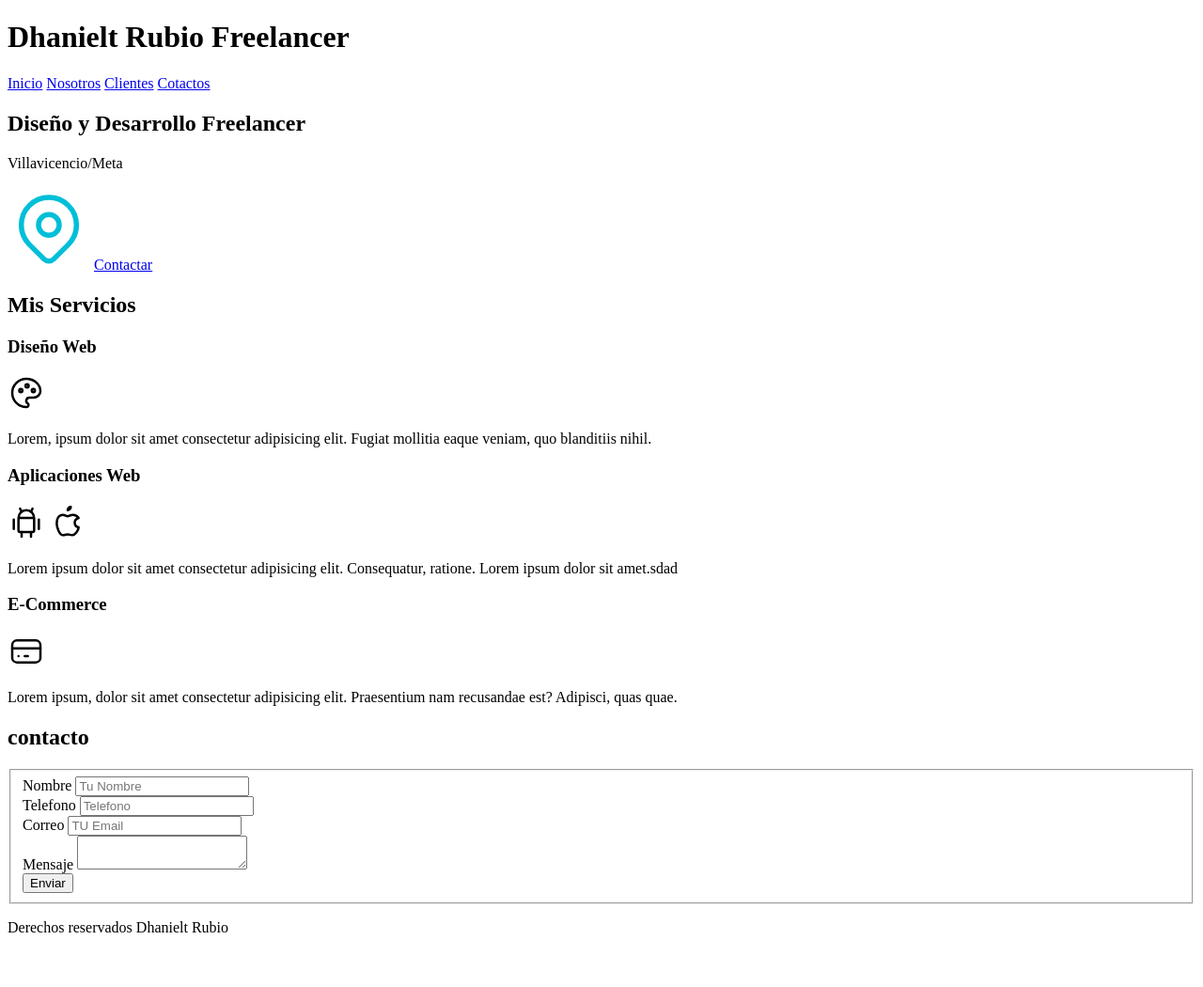
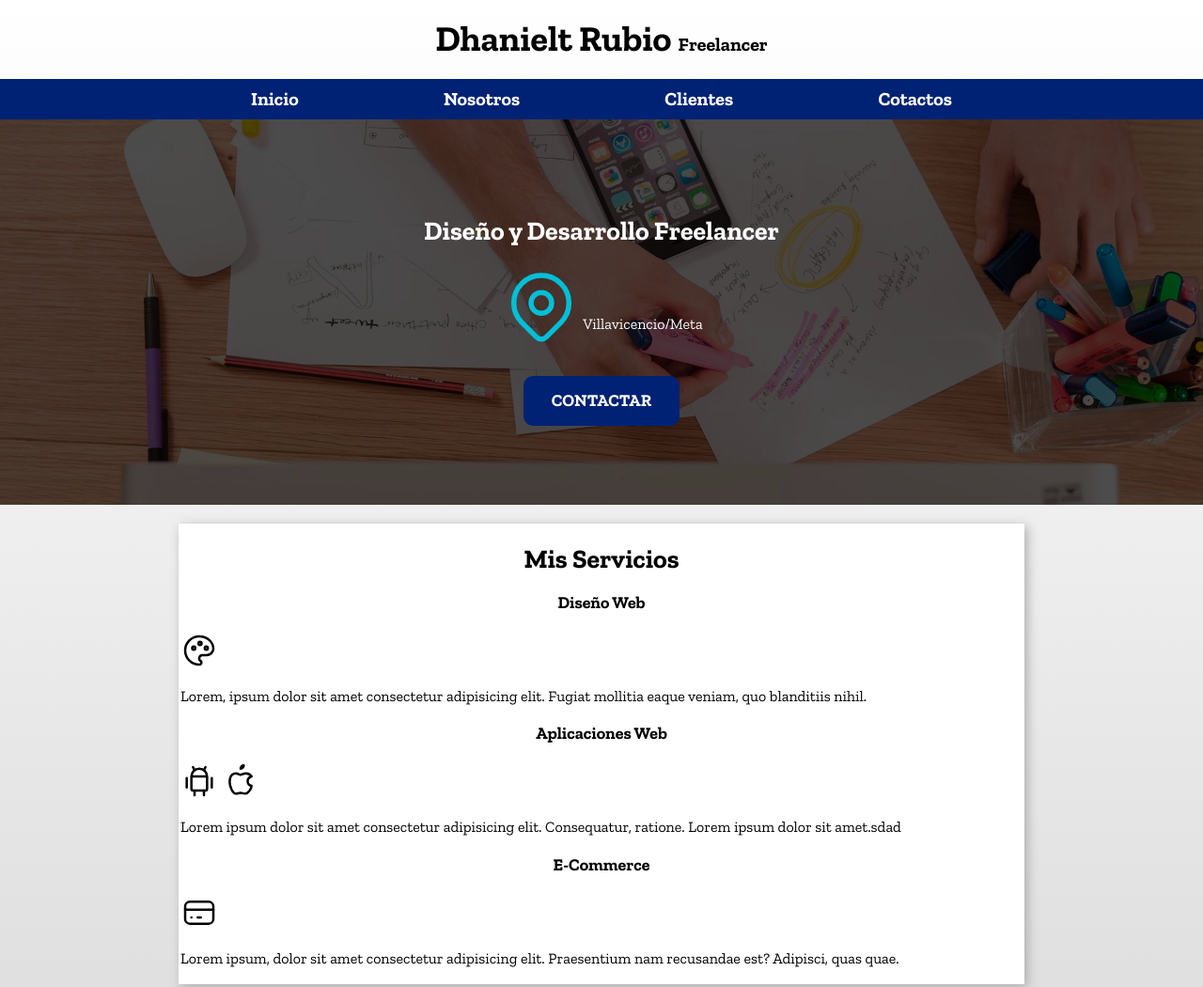
Before and after one commit to dhanielt/PrimeraWeb, a plain HTML site: page index.html in a window 1280 px wide. Shown: the top 1050 px of the page at 94% size. Before the commit the page ends 1012 px from the top, so only its background shows below. Drawn offline with nearby package versions, Linux system fonts and the light colour scheme.

Commit message:
cambios de aspecto grande y todo en orden

```diff
--- a/index.html
+++ b/index.html
@@ -3,36 +3,53 @@
 <head>
     <meta charset="UTF-8">
     <meta name="viewport" content="width=device-width, initial-scale=1.0">
+
+    <link rel="preload" href="styles/normalize.css" as="style">
+    <link rel="stylesheet" href="styles/normalize.css">
+
+    <link rel="preconnect" href="https://fonts.googleapis.com">
+    <link rel="preconnect" href="https://fonts.gstatic.com" crossorigin>
+    <link href="https://fonts.googleapis.com/css2?family=Zilla+Slab:wght@400;700&display=swap" rel="stylesheet">
+
     <link rel="preload" href="styles/style.css" as="style">
-    <link rel="stylesheet" href="styles/styles.css">
+    <link rel="stylesheet" href="styles/style.css">
+
     <title>Proyecto1</title>
 </head>
 
 <body>
 
   <header>
-    <h1>Dhanielt Rubio <Span>Freelancer</Span></h1>
+    <h1 class="titulo">Dhanielt Rubio <Span>Freelancer</Span></h1>
   </header>
-
-  <nav>
+  <div class="navBg">
+    <nav class="navegacionPrincipal contenedor">
       <a href="#">Inicio</a>
       <a href="#">Nosotros</a>
       <a href="#">Clientes</a>
       <a href="#">Cotactos</a>
     </nav>
+  </div>
 
-  <section>
+
+  <section class="hero">
+    <div class="hero-content">
       <h2>Diseño y Desarrollo Freelancer</h2>
-    <p>Villavicencio/Meta</p>
+
+      <div class="ubicacion">
         <svg xmlns="http://www.w3.org/2000/svg" class="icon icon-tabler icon-tabler-map-pin" width="88" height="88" viewBox="0 0 24 24" stroke-width="1.5" stroke="#00bfd8" fill="none" stroke-linecap="round" stroke-linejoin="round">
           <path stroke="none" d="M0 0h24v24H0z" fill="none"/>
           <path d="M9 11a3 3 0 1 0 6 0a3 3 0 0 0 -6 0" />
           <path d="M17.657 16.657l-4.243 4.243a2 2 0 0 1 -2.827 0l-4.244 -4.243a8 8 0 1 1 11.314 0z" />
         </svg>
-    <a href="#">Contactar</a>
+        <p>Villavicencio/Meta</p>
+      </div>
+
+      <a class="boton" href="#">Contactar</a>
+    </div>
   </section>
 
-  <main>
+  <main class="sombras contenedor">
 
     <h2>Mis Servicios</h2>
 
--- a/styles/style.css
+++ b/styles/style.css
@@ -1,6 +1,141 @@
+/* general */
+:root{
+
+    --blanco: #ffffff;
+    --negro: #000000;
+    --principal: #00BFD8;
+    --secundario: #002275;
+    --gris: #d7d7d7;
+}
+
 html{
     font-size: 62.5%;
+    box-sizing: border-box;
+}
+*, *::after, *::before{
+    box-sizing: inherit;
 }
 body{
     font-size: 16px; /*1rem = 10px*/
+    font-family: 'Zilla Slab', serif;
+    background-image: linear-gradient(to top, var(--gris) 0%, var(--blanco) 100%);
 }
+/* reutilizable */
+.contenedor{
+    max-width: 90rem;
+    margin: 0 10%;
+}
+@media (min-width: 1000px) {
+    .contenedor{
+        margin: 0 auto;
+    }
+}
+.ubicacion{
+    display: flex;
+    align-items: flex-end;
+}
+
+.boton{
+    background-color: var(--secundario);
+    text-decoration: none;
+    color: var(--blanco);
+    padding: 1.6rem 3rem;
+    border-radius: 1rem;
+    margin-top: 3rem;
+    text-transform: uppercase;
+    font-weight: bold;
+    font-size: 1.8rem;
+    text-align: center;
+    width: 90%;
+}
+.boton:hover,
+.boton:focus{
+    background-color: var(--principal);
+}
+@media (min-width: 400px) {
+    .boton{
+        width: auto;
+    }
+}
+.sombras{
+    -webkit-box-shadow: 3px 3px 11px 0px rgba(161,158,161,0.81);
+    -moz-box-shadow: 3px 3px 11px 0px rgba(161,158,161,0.81);
+    box-shadow: 3px 3px 11px 0px rgba(161,158,161,0.81);
+    padding: .2rem;
+    margin-top: 2rem;
+    background-color: var(--blanco);
+}
+
+/* Fuente */
+h1{
+    font-size: 3.8rem;
+}
+h2{
+    font-size: 2.8rem;
+}
+h3{
+    font-size: 1.8rem;
+}
+h1, h2, h3{
+    text-align: center;
+    margin: 2rem;
+}
+
+/* titulo */
+.titulo span{
+    font-size: 2rem;
+}
+
+/* navegacion principal */
+.navBg{
+    background-color: var(--secundario);
+}
+
+.navegacionPrincipal{
+    display: flex;
+    flex-direction: column;
+    align-items: center;
+}
+@media (min-width: 400px) {
+    .navegacionPrincipal{
+        flex-direction: row;
+        justify-content: space-around;
+    }
+}
+.navegacionPrincipal a{
+    color: var(--blanco);
+    text-decoration: none;
+    font-size: 2rem;
+    font-weight: bold;
+    padding: 1rem;
+}
+.navegacionPrincipal a:hover,
+.navegacionPrincipal a:focus{
+    background-color: var(--principal);
+    color: var(--negro);
+}
+
+/* imagen */
+.hero{
+    background-image: url(../img/hero.jpg);
+    background-repeat: no-repeat;
+    background-size: cover;
+    height: 41rem;
+    position: relative;
+}
+.hero-content{
+    position: absolute;
+    background-color: rgba(0, 0, 0, .7);
+    background-color: rgb(0 0 0 / 70%);
+    width: 100%;
+    height: 100%;
+
+    display: flex;
+    flex-direction: column;
+    align-items: center;
+    justify-content: center;
+}
+.hero-content h2,
+.hero-content p{
+    color: var(--blanco);
+}
```
Also changed, not shown: archivosExtra/Recursos.txt, img/hero.jpg (added), styles/normalize.css (added). Lines whose indentation alone changed are shown as unchanged.
